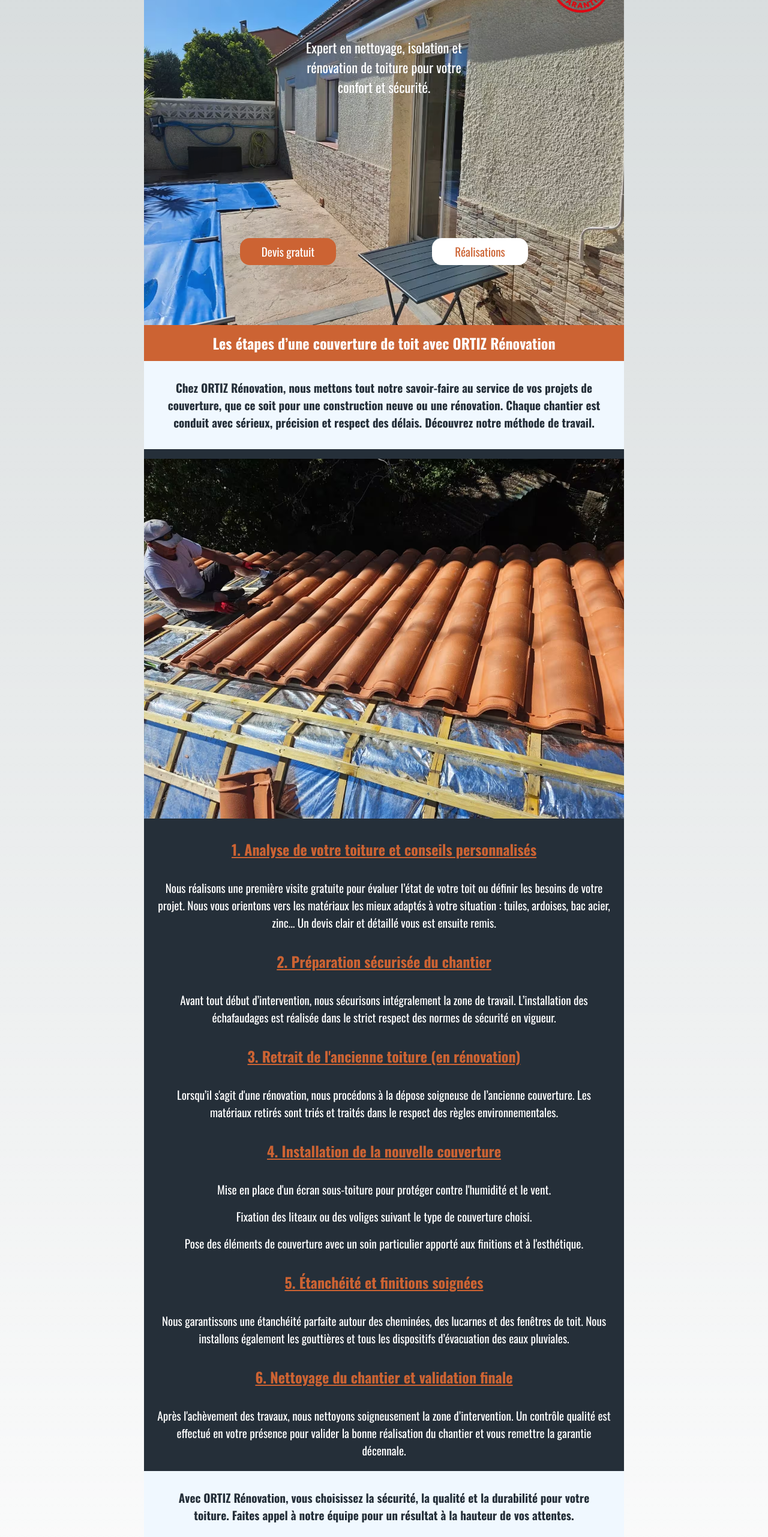
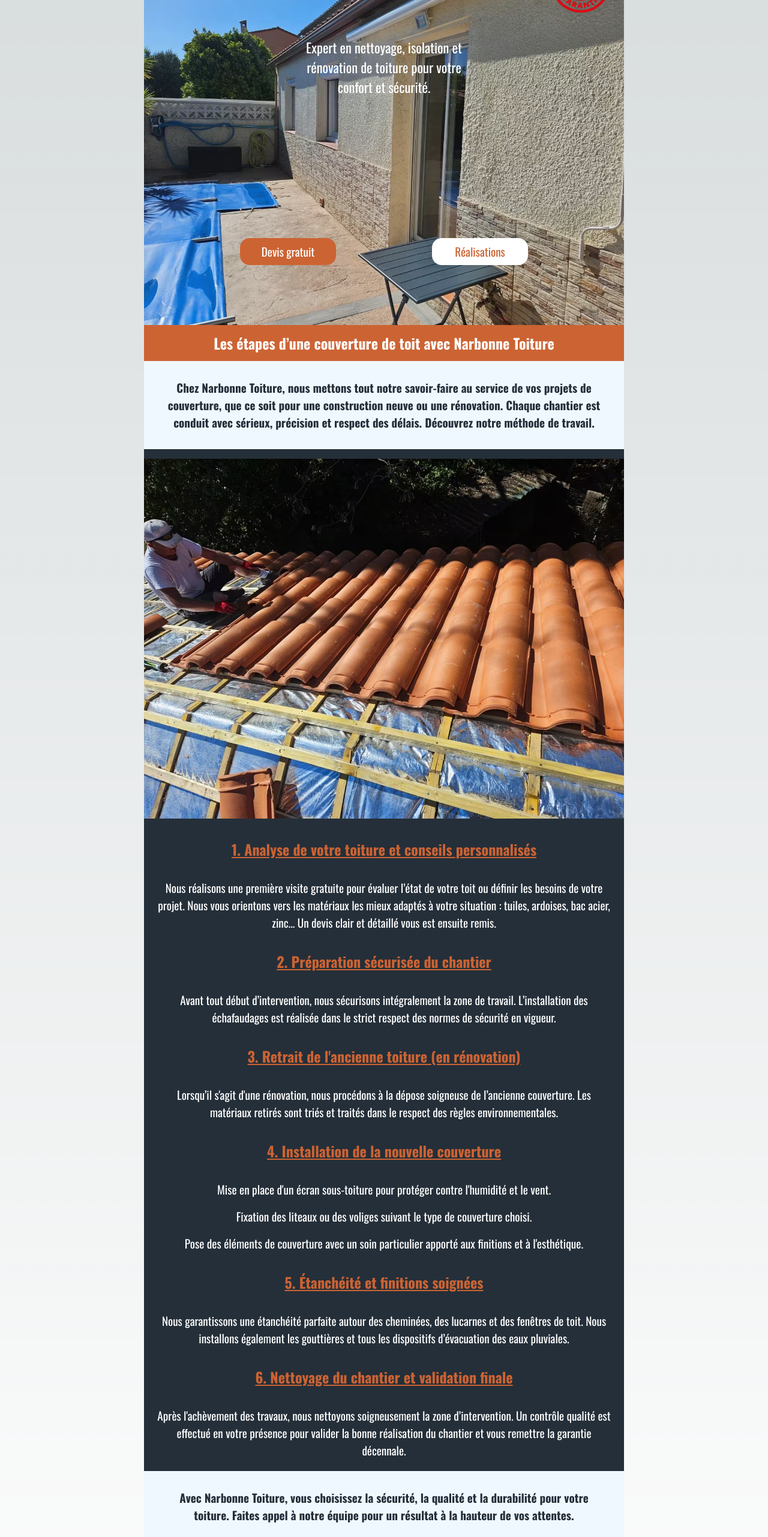
Before and after one commit to AdrienW86/narbonne-toiture, a Next.js app: page /couverture in a window 1280 px wide. Shown: the part 234-2797 px from the top of the page at 60% size. Built offline with nearby package versions, Linux system fonts and the light colour scheme.

Commit message:
mise en ligne

```diff
--- a/components/Menu/Menu.js
+++ b/components/Menu/Menu.js
@@ -5,9 +5,9 @@
 export default function Menu() {
   return (
     <section className={styles.container}>
-      <h1 className={styles.title}>Les étapes d’une couverture de toit avec ORTIZ Rénovation</h1>
+      <h1 className={styles.title}>Les étapes d’une couverture de toit avec Narbonne Toiture</h1>
         <p className={styles.intro}>
-          Chez ORTIZ Rénovation, nous mettons tout notre savoir-faire au service de vos projets de
+          Chez Narbonne Toiture, nous mettons tout notre savoir-faire au service de vos projets de
           couverture, que ce soit pour une construction neuve ou une rénovation. Chaque chantier est
           conduit avec sérieux, précision et respect des délais. Découvrez notre méthode de travail.
         </p>
@@ -44,7 +44,7 @@
           Après l'achèvement des travaux, nous nettoyons soigneusement la zone d’intervention. Un contrôle qualité est effectué en votre présence pour valider la bonne réalisation du chantier et vous remettre la garantie décennale.
         </p>
         <p className={styles.intro}>
-          Avec ORTIZ Rénovation, vous choisissez la sécurité, la qualité et la durabilité pour votre toiture. Faites appel à notre équipe pour un résultat à la hauteur de vos attentes.
+          Avec Narbonne Toiture, vous choisissez la sécurité, la qualité et la durabilité pour votre toiture. Faites appel à notre équipe pour un résultat à la hauteur de vos attentes.
         </p>
     </section>
   )
--- a/components/PeintureMenu/Menu.js
+++ b/components/PeintureMenu/Menu.js
@@ -5,8 +5,8 @@
 export default function Menu() {
   return (
     <section className={styles.container}>
-        <h1 className={styles.title}> Les étapes clés d’un chantier de peinture intérieure et extérieure avec ORTIZ Rénovation </h1>
-            <p className={styles.intro}> Chez ORTIZ Rénovation, notre expertise ne s'arrête pas aux toitures. Nous réalisons également vos projets de peinture intérieure et extérieure, pour rénover ou valoriser votre bien. Chaque chantier est pris en charge avec rigueur, savoir-faire et exigence. Découvrez notre méthodologie. </p>
+        <h1 className={styles.title}> Les étapes clés d’un chantier de peinture intérieure et extérieure avec Narbonne Toiture </h1>
+            <p className={styles.intro}> Chez Narbonne Toiture, notre expertise ne s'arrête pas aux toitures. Nous réalisons également vos projets de peinture intérieure et extérieure, pour rénover ou valoriser votre bien. Chaque chantier est pris en charge avec rigueur, savoir-faire et exigence. Découvrez notre méthodologie. </p>
           <SectionImage
                 src="/image15.avif"
                 alt="Analyse des surfaces"
@@ -35,7 +35,7 @@
 
             <p className={styles.p}> Après travaux, nous procédons au nettoyage intégral du chantier : retrait des protections, évacuation des déchets, et remise en état des lieux. La réception du chantier se fait en votre présence pour valider ensemble la qualité de notre intervention. </p>
 
-            <p className={styles.intro}> ORTIZ Rénovation vous garantit une prestation de peinture durable, soignée et respectueuse de votre environnement. Sublimez vos espaces avec des professionnels investis à vos côtés. </p>
+            <p className={styles.intro}> Narbonne Toiture vous garantit une prestation de peinture durable, soignée et respectueuse de votre environnement. Sublimez vos espaces avec des professionnels investis à vos côtés. </p>
     </section>
   )
 }
```
